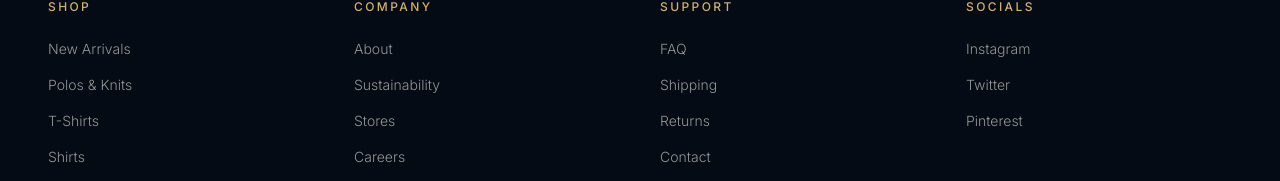
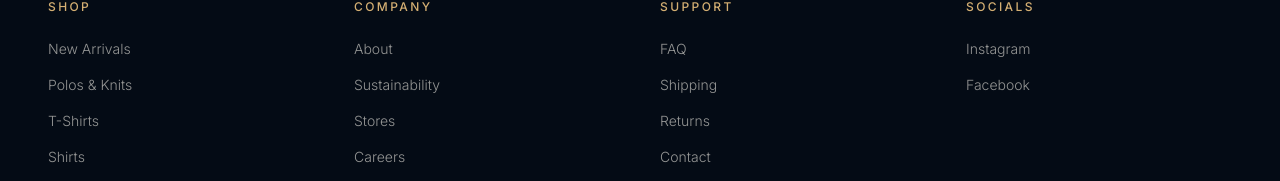
Before and after one commit to keroraed/vissta, a React (Vite) app: page / in a window 1280 px wide. Shown: the part 3682-3863 px from the top of the page. Built offline with nearby package versions, Linux system fonts and the light colour scheme; the HTML template or start-up script is replaced by a standard one; a web font is replaced by a local one.

Commit message:
Refactor code structure for improved readability and maintainability

```diff
--- a/src/App.jsx
+++ b/src/App.jsx
@@ -413,9 +413,8 @@
           <div>
             <h4 className="text-gold text-xs tracking-[0.2em] font-medium uppercase mb-6">Socials</h4>
             <ul className="space-y-4 text-sm text-cream/60 font-light">
-              <li><a href="#" className="hover:text-cream transition-colors">Instagram</a></li>
-              <li><a href="#" className="hover:text-cream transition-colors">Twitter</a></li>
-              <li><a href="#" className="hover:text-cream transition-colors">Pinterest</a></li>
+              <li><a href="https://www.instagram.com/vissta.eg/" target="_blank" rel="noreferrer" className="hover:text-cream transition-colors">Instagram</a></li>
+              <li><a href="https://www.facebook.com/profile.php?id=61576275821044" target="_blank" rel="noreferrer" className="hover:text-cream transition-colors">Facebook</a></li>
             </ul>
           </div>
         </div>
```
Also changed, not shown: public/assets/favicon.png (added), public/assets/product-knit-polo.webp.
